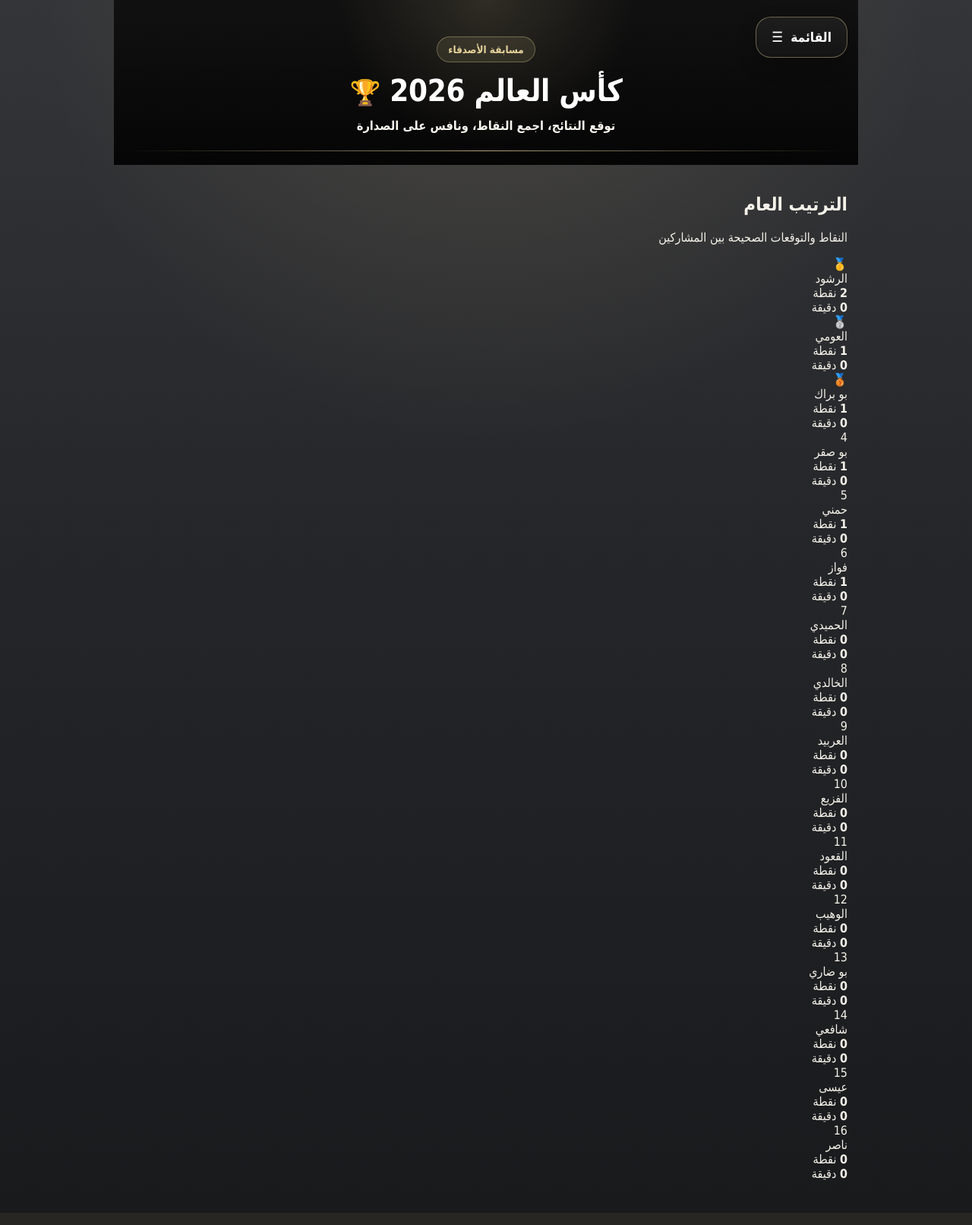
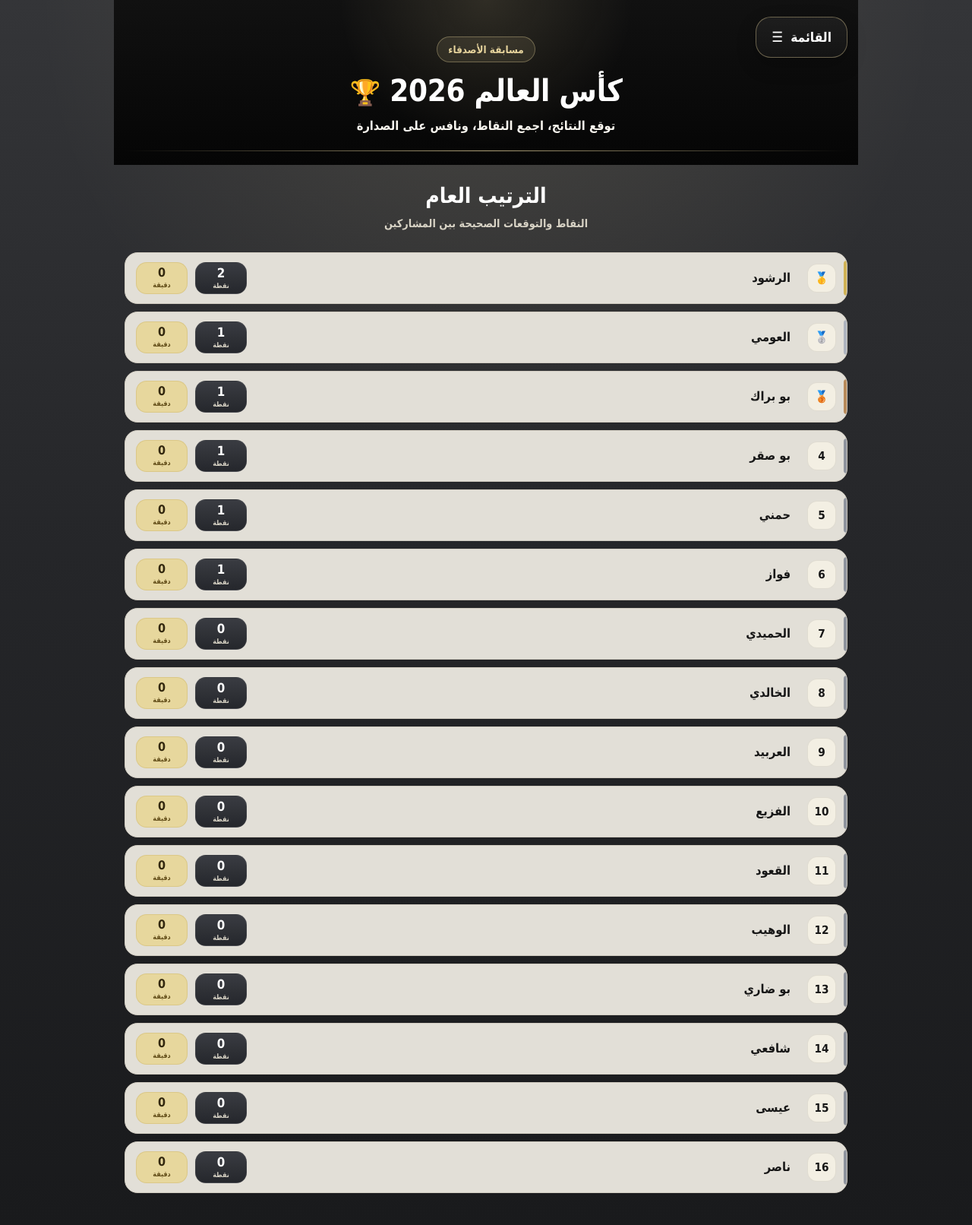
Before and after one commit to mcvals21/worldcup-predictions, a Flask app: page /leaderboard in a window 1280 px wide. Shown: the whole page at 76% size. Run offline with Flask 3, Linux system fonts and the light colour scheme; data comes from the database, SQL or seed files in the repository; data that the repository does not hold is empty.

Commit message:
Update leaderboard.html

```diff
--- a/templates/leaderboard.html
+++ b/templates/leaderboard.html
@@ -2,20 +2,250 @@
 
 {% block content %}
 
-<section class="rank-clean-page">
+<style>
+/* =====================================================
+   leaderboard isolated style
+   هذا التنسيق خاص بصفحة الترتيب فقط ولا يؤثر على باقي الصفحات
+===================================================== */
 
-  <header class="rank-clean-header">
+.rank-solo-page,
+.rank-solo-page *{
+  box-sizing:border-box;
+}
+
+.rank-solo-page{
+  display:grid;
+  gap:14px;
+  direction:rtl;
+}
+
+/* عنوان بسيط بدون كرت كبير */
+.rank-solo-head{
+  text-align:center;
+  margin:6px 0 12px;
+}
+
+.rank-solo-head h1{
+  margin:0;
+  color:#fff;
+  font-size:1.75rem;
+  line-height:1.2;
+  font-weight:1000;
+}
+
+.rank-solo-head p{
+  margin:8px 0 0;
+  color:#d8d3c5;
+  font-size:.9rem;
+  line-height:1.6;
+  font-weight:850;
+}
+
+/* قائمة الترتيب */
+.rank-solo-list{
+  display:grid;
+  gap:10px;
+}
+
+/* صف المتسابق */
+.rank-solo-row{
+  position:relative;
+
+  display:grid;
+  grid-template-columns:44px minmax(0,1fr) 68px 68px;
+  align-items:center;
+  gap:10px;
+
+  min-height:66px;
+  padding:12px 14px;
+  border-radius:17px;
+
+  background:#e2dfd7;
+  border:1px solid #d0cbc0;
+  color:#171717;
+
+  box-shadow:none;
+  overflow:hidden;
+}
+
+/* شريط جانبي بسيط */
+.rank-solo-row::before{
+  content:"";
+  position:absolute;
+  right:0;
+  top:10px;
+  bottom:10px;
+  width:4px;
+  border-radius:999px 0 0 999px;
+  background:#8f949e;
+}
+
+.rank-solo-row.rank-1::before{
+  background:#d0b255;
+}
+
+.rank-solo-row.rank-2::before{
+  background:#aeb4bf;
+}
+
+.rank-solo-row.rank-3::before{
+  background:#b88a5a;
+}
+
+/* الترتيب */
+.rank-solo-place{
+  width:38px;
+  height:38px;
+
+  display:flex;
+  align-items:center;
+  justify-content:center;
+
+  border-radius:13px;
+  background:#f3efe3;
+  border:1px solid rgba(0,0,0,.08);
+
+  color:#171717;
+  font-size:.95rem;
+  font-weight:1000;
+}
+
+/* الاسم */
+.rank-solo-name{
+  color:#171717;
+  font-size:1.02rem;
+  line-height:1.2;
+  font-weight:1000;
+
+  white-space:nowrap;
+  overflow:hidden;
+  text-overflow:ellipsis;
+
+  padding-right:6px;
+}
+
+/* النقاط */
+.rank-solo-points{
+  height:42px;
+  min-width:66px;
+
+  display:flex;
+  flex-direction:column;
+  align-items:center;
+  justify-content:center;
+
+  border-radius:14px;
+  background:linear-gradient(180deg,#3a3c42,#25272c);
+  border:1px solid rgba(255,255,255,.08);
+}
+
+.rank-solo-points strong{
+  color:#fff;
+  font-size:1.05rem;
+  line-height:1;
+  font-weight:1000;
+}
+
+.rank-solo-points span{
+  color:#d8d3c5;
+  font-size:.56rem;
+  line-height:1;
+  font-weight:850;
+  margin-top:4px;
+}
+
+/* التوقعات الدقيقة */
+.rank-solo-exact{
+  height:42px;
+  min-width:66px;
+
+  display:flex;
+  flex-direction:column;
+  align-items:center;
+  justify-content:center;
+
+  border-radius:14px;
+  background:#e7d79d;
+  border:1px solid rgba(167,131,37,.18);
+}
+
+.rank-solo-exact strong{
+  color:#33280f;
+  font-size:1rem;
+  line-height:1;
+  font-weight:1000;
+}
+
+.rank-solo-exact span{
+  color:#5f4a16;
+  font-size:.56rem;
+  line-height:1;
+  font-weight:850;
+  margin-top:4px;
+}
+
+/* الهاتف */
+@media (max-width:640px){
+  .rank-solo-head h1{
+    font-size:1.5rem;
+  }
+
+  .rank-solo-head p{
+    font-size:.82rem;
+  }
+
+  .rank-solo-row{
+    grid-template-columns:40px minmax(0,1fr) 58px 58px;
+    gap:8px;
+    min-height:64px;
+    padding:11px 12px;
+    border-radius:16px;
+  }
+
+  .rank-solo-place{
+    width:36px;
+    height:36px;
+    border-radius:13px;
+    font-size:.88rem;
+  }
+
+  .rank-solo-name{
+    font-size:.96rem;
+  }
+
+  .rank-solo-points,
+  .rank-solo-exact{
+    min-width:56px;
+    height:40px;
+    border-radius:13px;
+  }
+
+  .rank-solo-points strong,
+  .rank-solo-exact strong{
+    font-size:.96rem;
+  }
+
+  .rank-solo-points span,
+  .rank-solo-exact span{
+    font-size:.52rem;
+  }
+}
+</style>
+
+<section class="rank-solo-page">
+
+  <header class="rank-solo-head">
     <h1>الترتيب العام</h1>
     <p>النقاط والتوقعات الصحيحة بين المشاركين</p>
   </header>
 
   {% if rows %}
-    <div class="rank-clean-list">
+    <div class="rank-solo-list">
 
       {% for r in rows %}
-        <article class="rank-clean-row {% if loop.index == 1 %}rank-gold{% elif loop.index == 2 %}rank-silver{% elif loop.index == 3 %}rank-bronze{% endif %}">
+        <article class="rank-solo-row rank-{{ loop.index }}">
 
-          <div class="rank-clean-place">
+          <div class="rank-solo-place">
             {% if loop.index == 1 %}
               🥇
             {% elif loop.index == 2 %}
@@ -27,16 +257,16 @@
             {% endif %}
           </div>
 
-          <div class="rank-clean-name">
+          <div class="rank-solo-name">
             {{ r.name }}
           </div>
 
-          <div class="rank-clean-points">
+          <div class="rank-solo-points">
             <strong>{{ r.points }}</strong>
             <span>نقطة</span>
           </div>
 
-          <div class="rank-clean-exact">
+          <div class="rank-solo-exact">
             <strong>{{ r.exact }}</strong>
             <span>دقيقة</span>
           </div>
```
